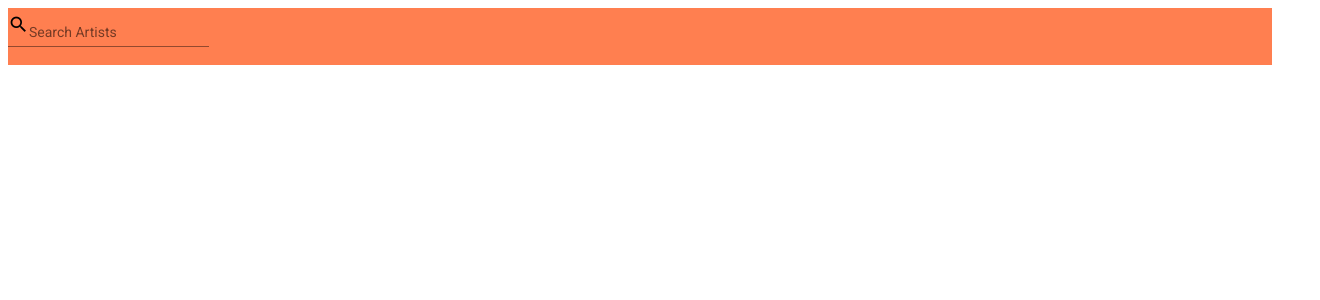
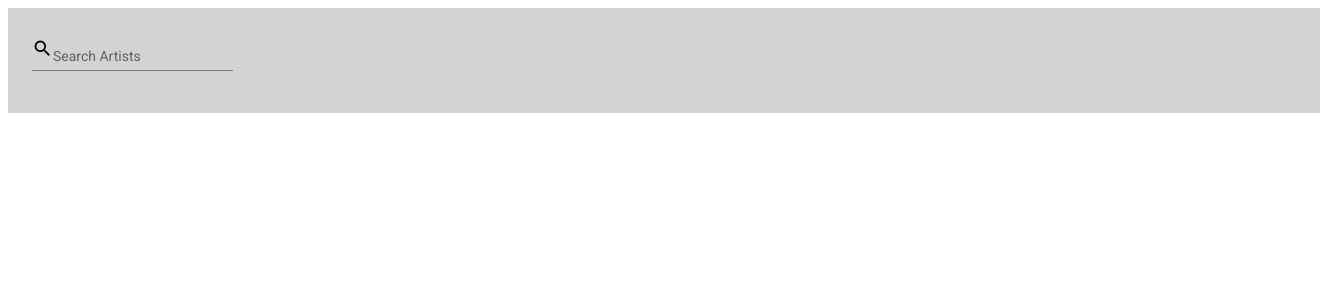
Before and after one commit to JoeyNyoni/DVTAssessment, an Angular app: page / in a window 1280 px wide. Shown: the top 300 px of the page, 1320 px wide, since content can reach past the window. Built offline with nearby package versions, Linux system fonts and the light colour scheme.

Commit message:
Styling updates, code cleanup

```diff
--- a/src/app/components/searchbar/searchbar.component.sass
+++ b/src/app/components/searchbar/searchbar.component.sass
@@ -2,6 +2,9 @@
 @import "../../../styles"
 
 div
-    background-color: coral
+    background-color: lightgray
+    align-items: center
+    padding: 24px
     .searchbar
-        margin: auto
+        margin: 0 auto
+        left: 50%
--- a/src/app/components/searchbar/searchbar.component.ts
+++ b/src/app/components/searchbar/searchbar.component.ts
@@ -1,8 +1,6 @@
-import { AfterViewInit, Component, ElementRef, EventEmitter, OnInit, Output, ViewChild } from '@angular/core';
+import { Component, ElementRef, EventEmitter, OnInit, Output, ViewChild } from '@angular/core';
 import { debounceTime, distinctUntilChanged, filter, map } from 'rxjs/operators';
-import { SearchService } from 'src/app/services/search.service';
-import { fromEvent, Observable } from 'rxjs';
-import { Artist } from 'src/app/models/Artist';
+import { fromEvent } from 'rxjs';
 
 @Component({
   selector: 'app-searchbar',
--- a/src/app/pages/artist-view/artist-view.component.html
+++ b/src/app/pages/artist-view/artist-view.component.html
@@ -1,3 +1,4 @@
+<app-searchbar></app-searchbar>
 <div class="w100">
     <div class="back-button">
         <a class="font-bold" [routerLink]="['/home']" routerLinkActive="active">Back</a>
--- a/src/app/pages/artist-view/artist-view.component.ts
+++ b/src/app/pages/artist-view/artist-view.component.ts
@@ -20,7 +20,6 @@ export class ArtistViewComponent implements OnInit, AfterViewInit {
 
   ngOnInit(): void {
     this.artist = <Artist>this.route.snapshot.queryParams;
-    console.log(this.artist);
   }
 
   ngAfterViewInit(): void {
@@ -30,7 +29,6 @@ export class ArtistViewComponent implements OnInit, AfterViewInit {
 
     this.service.getArtistAlbums(this.artist.id).subscribe((response: any) => {
       this.albums = response.data.length >= 4 ? response.data.slice(0, 4) : response.data;
-      console.log(this.albums);
     });
   }
 }
```
